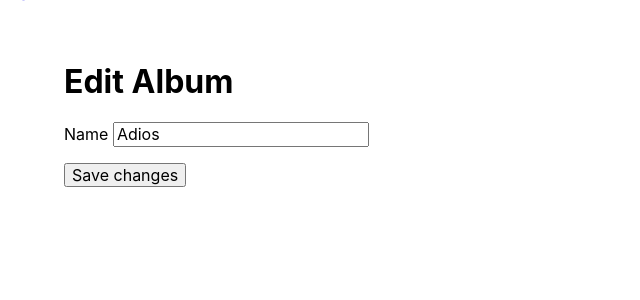
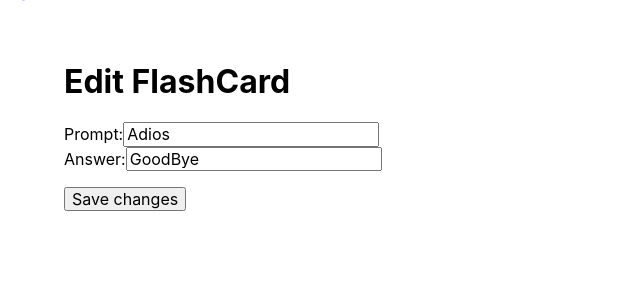
Before and after one commit to paulreece/Leitner-Flashcards, a Django app: a page that uses templates/edit_flashcard.html in a window 1280 px wide. Shown: the part 98-398 px from the top of the page, without its empty margins (0-640 px from the left). Run offline with Django 4.2, Linux system fonts and the light colour scheme; a user stored in the database is signed in; data comes from the database, SQL or seed files in the repository; both versions use the stored data as it was after the commit.

Commit message:
even more fixes

```diff
--- a/flashcard/urls.py
+++ b/flashcard/urls.py
@@ -22,9 +22,11 @@ urlpatterns = [
     path('accounts/', include('registration.backends.simple.urls')),
     path("", flash_views.homepage, name="homepage"),
     path("decks", flash_views.deck_list, name="deck_list"),
-    path("decks/add/", flash_views.add_deck, name="add_deck"),
-    path("decks/<slug:slug>/edit/", flash_views.edit_deck, name="edit_deck"),
-    path("decks/<slug:slug>/delete", flash_views.delete_deck, name="delete_deck"),
+    path("<int:pk>/add/", flash_views.add_deck, name="add_deck"),
+    path("<int:pk>/decks/<slug:slug>/edit/",
+         flash_views.edit_deck, name="edit_deck"),
+    path("decks/<slug:slug>/delete",
+         flash_views.delete_deck, name="delete_deck"),
     path("decks/<slug:slug>", flash_views.show_flashcards, name="show_flashcards"),
     path("decks/<slug:slug>/add/",
          flash_views.add_flashcard, name="add_flashcard"),
--- a/flashcardsapp/models.py
+++ b/flashcardsapp/models.py
@@ -38,3 +38,15 @@ class FlashCard(models.Model):
     correct = models.BooleanField(default=True)
     missed = models.IntegerField(default=0)
     date = models.DateTimeField(auto_now_add=datetime.now)
+    objects = models.Manager()
+
+    def __str__(self):
+        return self.prompt
+
+    def get_next(self):
+        next = FlashCard.objects.filter(id__gt=self.id).order_by('?').first()
+        if next:
+            return next
+        # If the current card is the last one, return the first card in the deck
+        else:
+            return FlashCard.objects.all().order_by('id').first()
--- a/flashcardsapp/views.py
+++ b/flashcardsapp/views.py
@@ -1,3 +1,4 @@
+from curses import flash
 from django.shortcuts import render, redirect, get_object_or_404
 from django.contrib.auth.mixins import LoginRequiredMixin
 from django.http.response import HttpResponseRedirect
@@ -27,7 +28,7 @@ def deck_list(request):
 @login_required
 def show_flashcards(request, slug):
     deck = get_object_or_404(Deck, slug=slug)
-    flashcards = deck.flashcards.all()
+    flashcards = FlashCard.objects.all().filter(flashcard_deck_id=deck.id)
 
     return render(request, "show_flashcards.html", {"deck": deck, "flashcards": flashcards})
 
@@ -45,7 +46,7 @@ def add_deck(request, pk):
             deck.save()
             return redirect(to="deck_list.html", pk=user.pk)
 
-    return render(request, "add_deck.html", {"form": form, "deck": deck})
+    return render(request, "add_deck.html", {"form": form, "user": user})
 
 
 @login_required
@@ -61,12 +62,12 @@ def edit_deck(request, slug, pk):
             return redirect(to="deck_list.html")
     else:
         form = DeckForm(instance=deck)
-    return render(request, "edit_deck.html", {'form': form, "deck": deck})
+    return render(request, "edit_deck.html", {'form': form, "deck": deck, "user": user})
 
 
 @login_required
-def delete_deck(request, pk):
-    deck = get_object_or_404(Deck, pk=pk)
+def delete_deck(request, slug):
+    deck = get_object_or_404(Deck, slug=slug)
     if request.method == 'POST':
         deck.delete()
         return redirect(to='deck_list.html')
@@ -111,12 +112,12 @@ def edit_flashcard(request, pk, slug):
 @login_required
 def delete_flashcard(request, pk, slug):
     deck = get_object_or_404(Deck, slug=slug)
-    flashcard = get_object_or_404(Deck, pk=pk)
+    flashcard = get_object_or_404(FlashCard, pk=pk)
     if request.method == 'POST':
         flashcard.delete()
         return redirect(to='show_flashcards.html')
 
-    return render(request, "delete_deck.html",
+    return render(request, "delete_flashcard.html",
                   {"deck": deck, "flashcard": flashcard})
 
 
--- a/templates/add_deck.html
+++ b/templates/add_deck.html
@@ -8,6 +8,7 @@
     <label for="{{field.id_for_label}}">{{field.label}}</label>
     {{ field }}
 </div>
+{% endfor %}
 <div>
     <button type="submit"> Save </button>
 </div>
--- a/templates/delete_flashcard.html
+++ b/templates/delete_flashcard.html
@@ -2,7 +2,7 @@
 
 {% block content %}
 <div>
-  <form action="{% url 'delete_flashcard' pk=flashcard.pk %}" method="POST">
+  <form action="{% url 'delete_flashcard' slug=deck.slug pk=flashcard.pk %}" method="POST">
     {% csrf_token %}
     <p>Are you sure you want to delete <span>{{ flashcard.prompt }}</span>?</p>
     <div>
--- a/templates/edit_flashcard.html
+++ b/templates/edit_flashcard.html
@@ -1,14 +1,14 @@
 {% extends "base.html" %}
 
 {% block content %}
-<h1>Edit Album</h1>
+<h1>Edit FlashCard</h1>
 
 <div>
-<form action="{% url 'edit_flashcard' pk=flashcard.pk %}" method="POST">
+<form action="{% url 'edit_flashcard' pk=flashcard.pk slug=deck.slug %}" method="POST">
     {% csrf_token %}
     <div>
-    <label for="{{form.name.id_for_label}}">{{ form.name.label }}</label>
-    <input type="text" name={{form.name.html_name}} id="flashcard-prompt-input" value="{{flashcard.prompt}}">
+    <div>Prompt:<input type="text" name={{form.name.html_name}} id="flashcard-prompt-input" value="{{flashcard.prompt}}"></div>
+    <div>Answer:<input type="text" name={{form.name.html_name}} id="flashcard-answer-input" value="{{flashcard.answer}}"></div>
     </div>
     <div>
     <label for="{{form.answer.id_for_label}}">{{form.answer.label }}</label>
```
Also changed, not shown: templates/deck_list.html (+5 -3 lines), templates/edit_deck.html (+5 -3 lines), templates/show_flashcards.html (+4 -3 lines), templates/show_prompt.html (+10 -0 lines), db.sqlite3.
